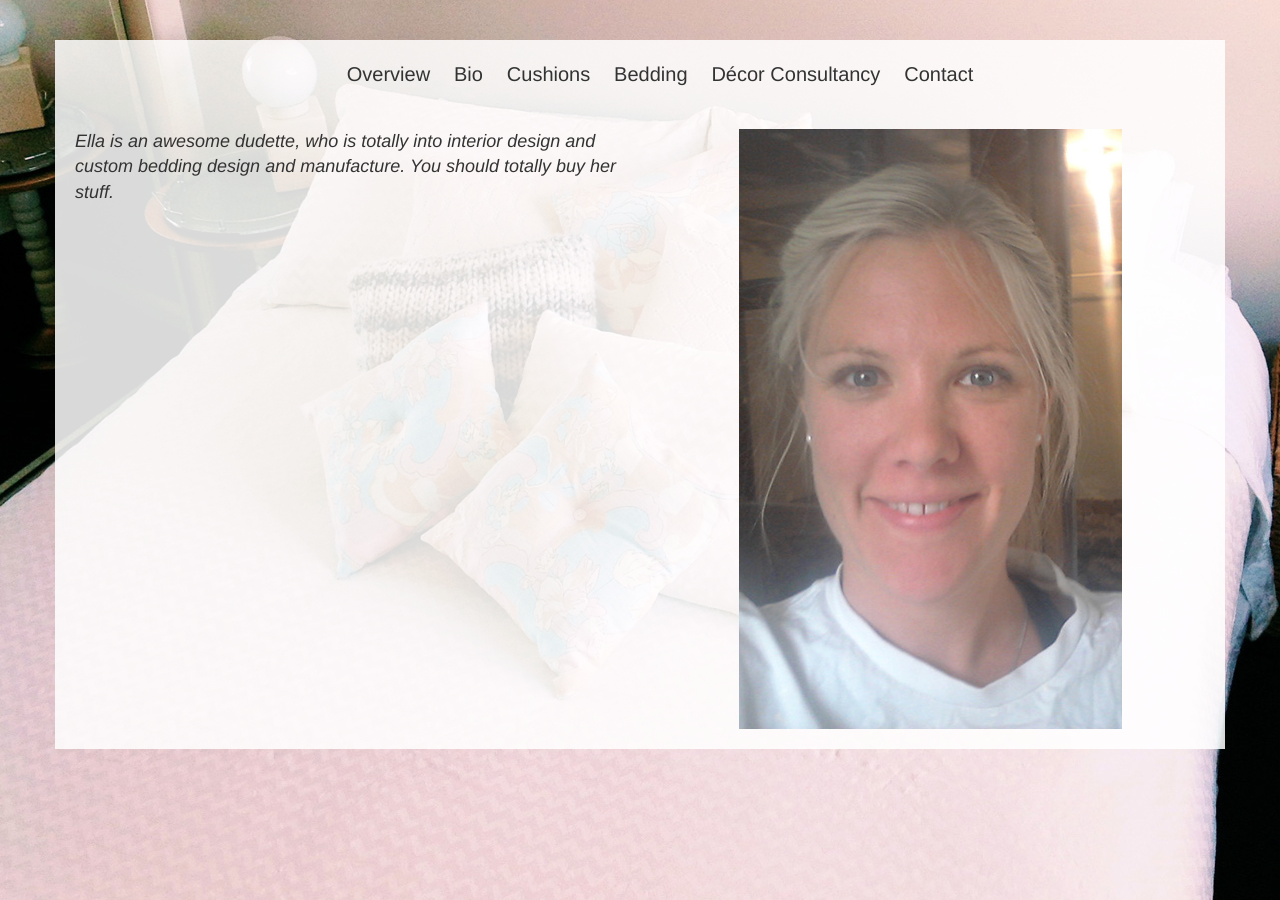
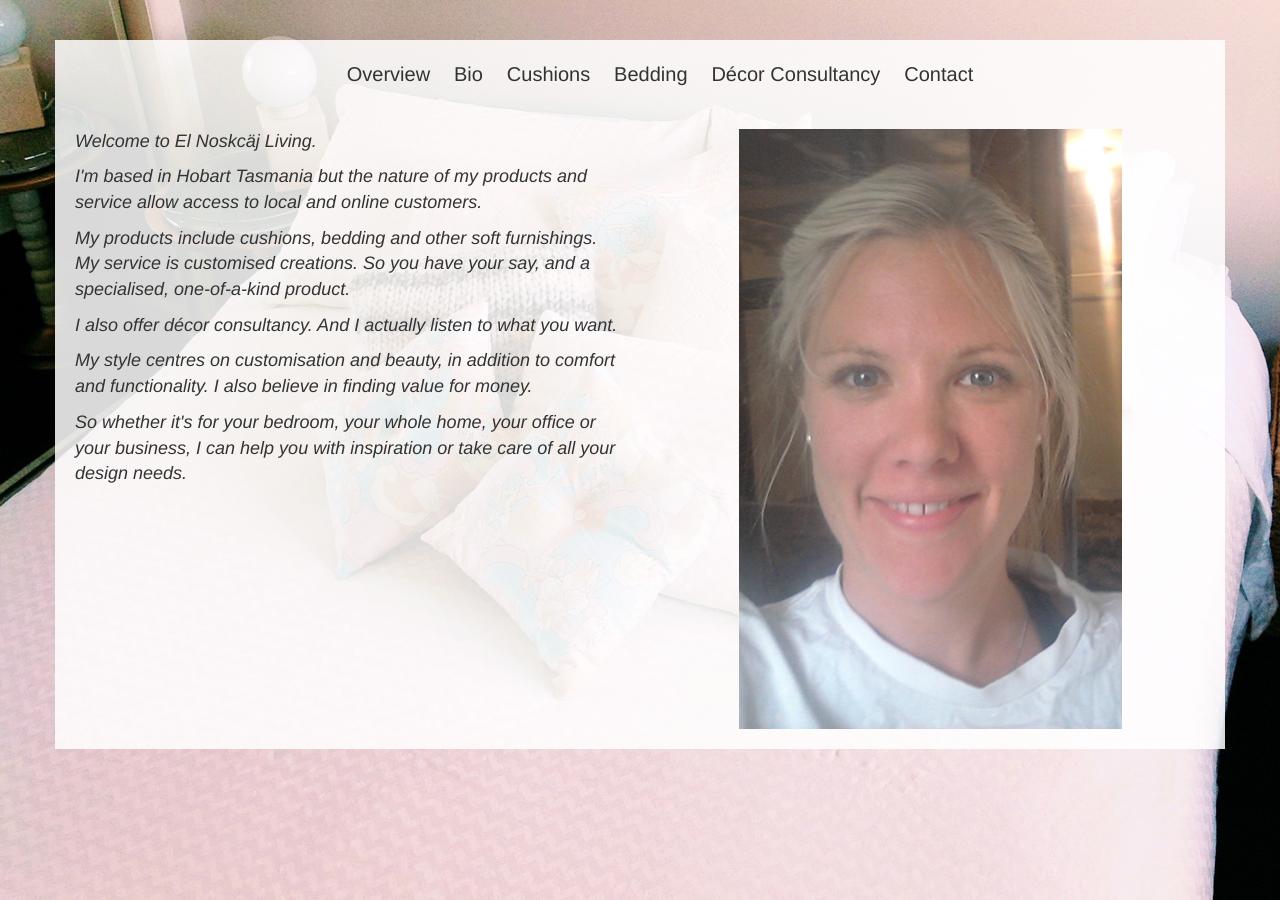
Before and after one commit to csstam/ElNoskcaj, a Jekyll site: the page built from index.html, in a window 1280 px wide. Built offline with Jekyll 4.4.1, drawn with Linux system fonts in a browser that asks for light colours; nearby versions of some CDN libraries.

Commit message:
added Ella's content

```diff
--- a/index.html
+++ b/index.html
@@ -5,7 +5,13 @@
 
             <div class="row">
             <div class="col-md-6">
-            <p>Ella is an awesome dudette, who is totally into interior design and custom bedding design and manufacture. You should totally buy her stuff.</p>
+            <p>Welcome to El Noskcäj Living.</p>
+<p>I'm based in Hobart Tasmania but the nature of my products and service allow access to local and online customers.</p>
+<p>My products include cushions, bedding and other soft furnishings.  My service is customised creations.  So you have your say, and a specialised, one-of-a-kind product.</p>
+<p>I also offer décor consultancy.  And I actually listen to what you want.</p>
+<p>My style centres on customisation and beauty, in addition to comfort and functionality.  I also believe in finding value for money.</p>
+<p>So whether it's for your bedroom, your whole home, your office or your business, I can help you with inspiration or take care of all your design needs.  </p>
+</p>
             </div>
             <div class="col-md-6">
             <p align="center"><img src="images/ella.jpg"</p>
```
